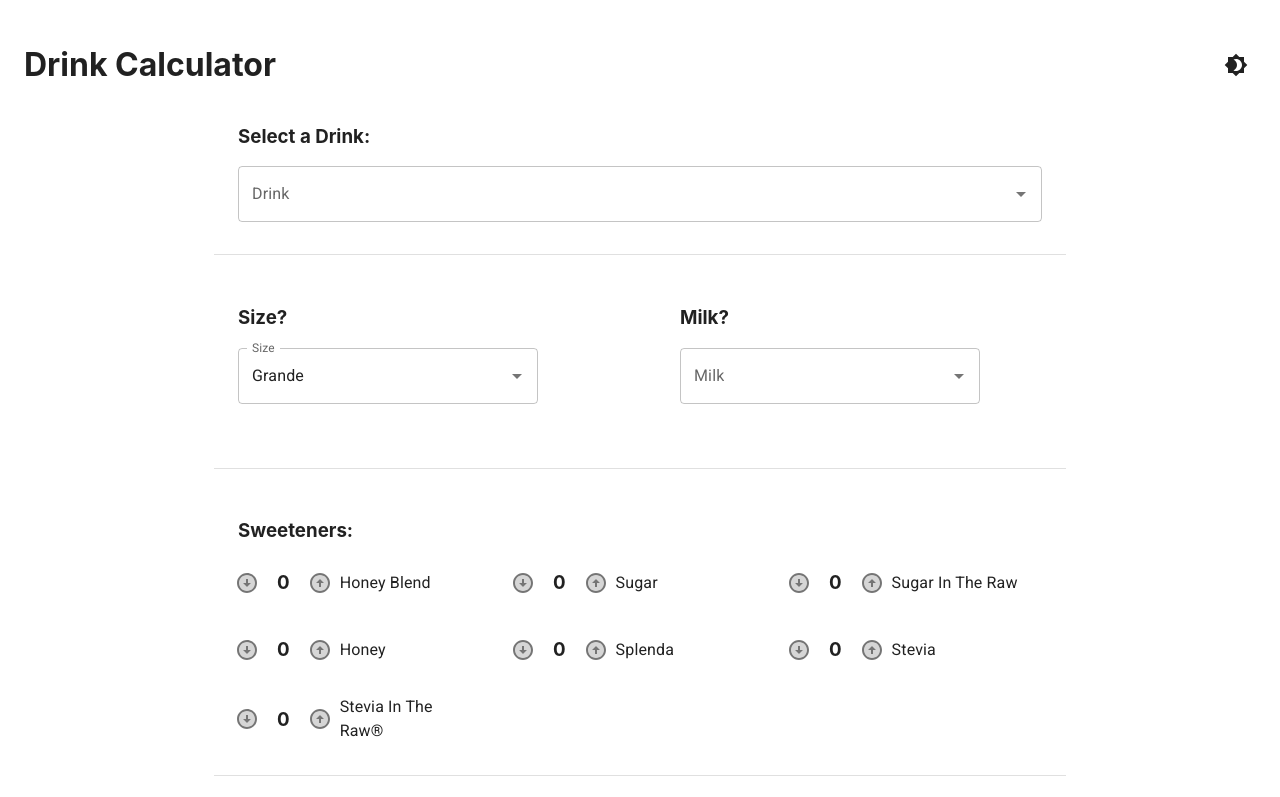
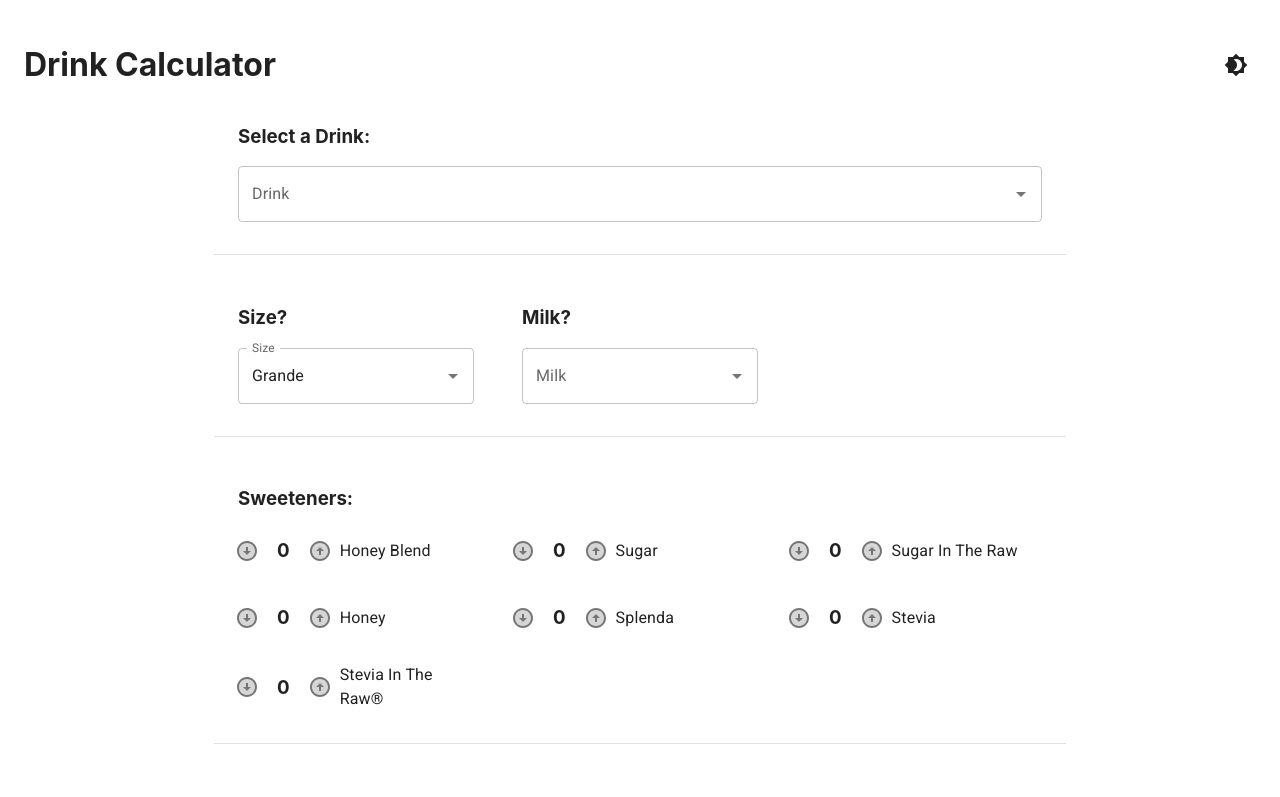
Before and after one commit to violaou/coffeecal, a React (Create React App) app in the folder app/: page /startDrink in a window 1280 px wide. Shown: the top 797 px of the page. Built offline with nearby package versions, Linux system fonts and the light colour scheme.

Commit message:
grid changes

```diff
--- a/app/src/pages/FlavourSelect.tsx
+++ b/app/src/pages/FlavourSelect.tsx
@@ -1,9 +1,7 @@
 /* eslint-disable react/destructuring-assignment */
 /* eslint-disable no-else-return */
 /* eslint-disable react/jsx-props-no-spreading */
-import {
-  Checkbox, FormControlLabel, Grid, Container,
-} from '@mui/material';
+import { FormControlLabel, Grid, Container } from '@mui/material';
 import * as React from 'react';
 import flavorJSON from '../assets/data/flavours.json';
 import { ShotCounter } from '../components/ShotCounter';
--- a/app/src/pages/drinkMain.tsx
+++ b/app/src/pages/drinkMain.tsx
@@ -1,7 +1,9 @@
 /* eslint-disable no-else-return */
 /* eslint-disable react/jsx-props-no-spreading */
 import * as React from 'react';
-import { Container, Stack, Divider } from '@mui/material';
+import {
+  Container, Stack, Grid, Divider,
+} from '@mui/material';
 import { DrinkList } from './drinkList';
 import { FlavourSelect } from './FlavourSelect';
 import { MilkSelect } from './milkSelect';
@@ -15,14 +17,16 @@ export const DrinkBase = () => (
   <Container maxWidth="md">
     <Stack spacing={4} divider={<Divider orientation="horizontal" flexItem />}>
       <DrinkList label="Select a Drink:" />
-      <Stack
+      <Grid
+        container
         direction="row"
-        spacing={4}
-        sx={{ paddingBottom: '32px' }}
+        justifyContent="flex-start"
+        alignItems="center"
+        columns={{ xs: 1, sm: 8, md: 12 }}
       >
-        <SizeSelect label="Size?" />
-        <MilkSelect label="Milk?" />
-      </Stack>
+        <Grid item xs={2} sm={4} md={4}><SizeSelect label="Size?" /></Grid>
+        <Grid item xs={2} sm={4} md={4}><MilkSelect label="Milk?" /></Grid>
+      </Grid>
       <SweetsSelect label="Sweeteners:" />
       <FlavourSelect label="Flavours:" />
       <ToppingSelect label="Toppings:" />
--- a/app/src/pages/milkSelect.tsx
+++ b/app/src/pages/milkSelect.tsx
@@ -15,7 +15,6 @@ export const MilkSelect = (prop: { label: string; default?: string}) => (
       disableClearable
       autoComplete
       options={milkOptions}
-      sx={{ width: 300 }}
       defaultValue={prop.default ?? ''}
       renderInput={(params) => <TextField {...params} label="Milk" />}
     />
--- a/app/src/pages/sizeSelect.tsx
+++ b/app/src/pages/sizeSelect.tsx
@@ -14,7 +14,6 @@ export const SizeSelect = (prop: { label: string }) => (
       disableClearable
       autoComplete
       options={sizes}
-      sx={{ width: 300 }}
       defaultValue={sizes[2]}
       renderInput={(params) => <TextField {...params} label="Size" />}
     />
```
